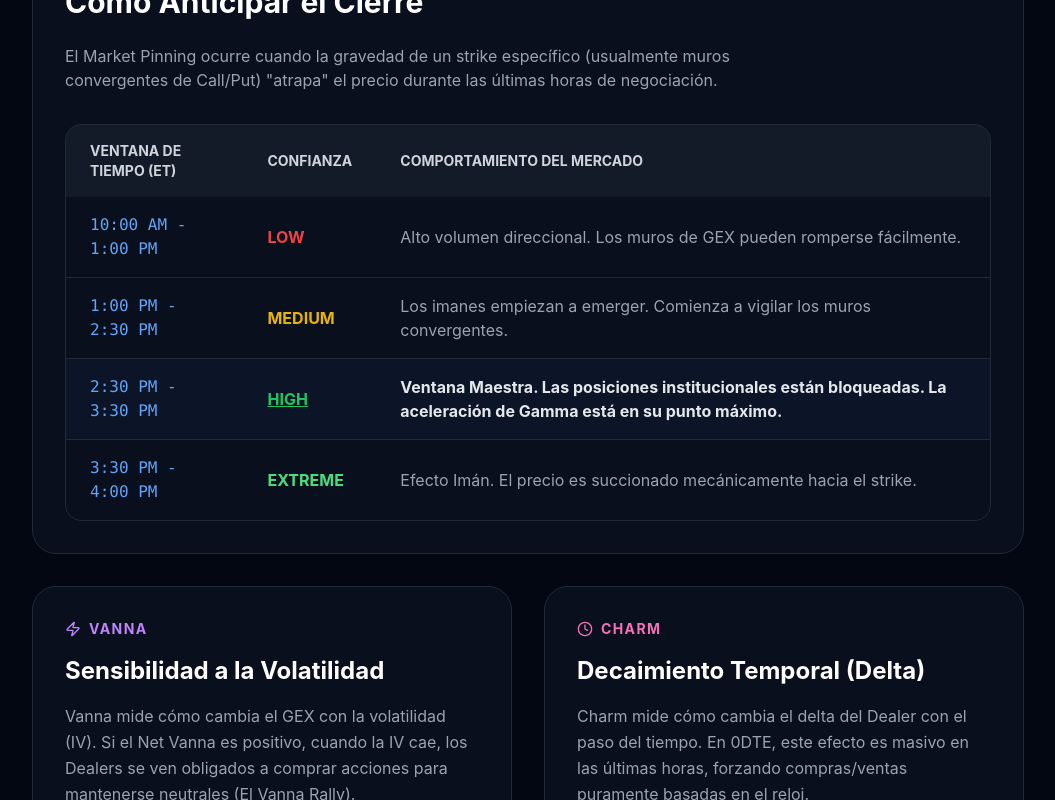
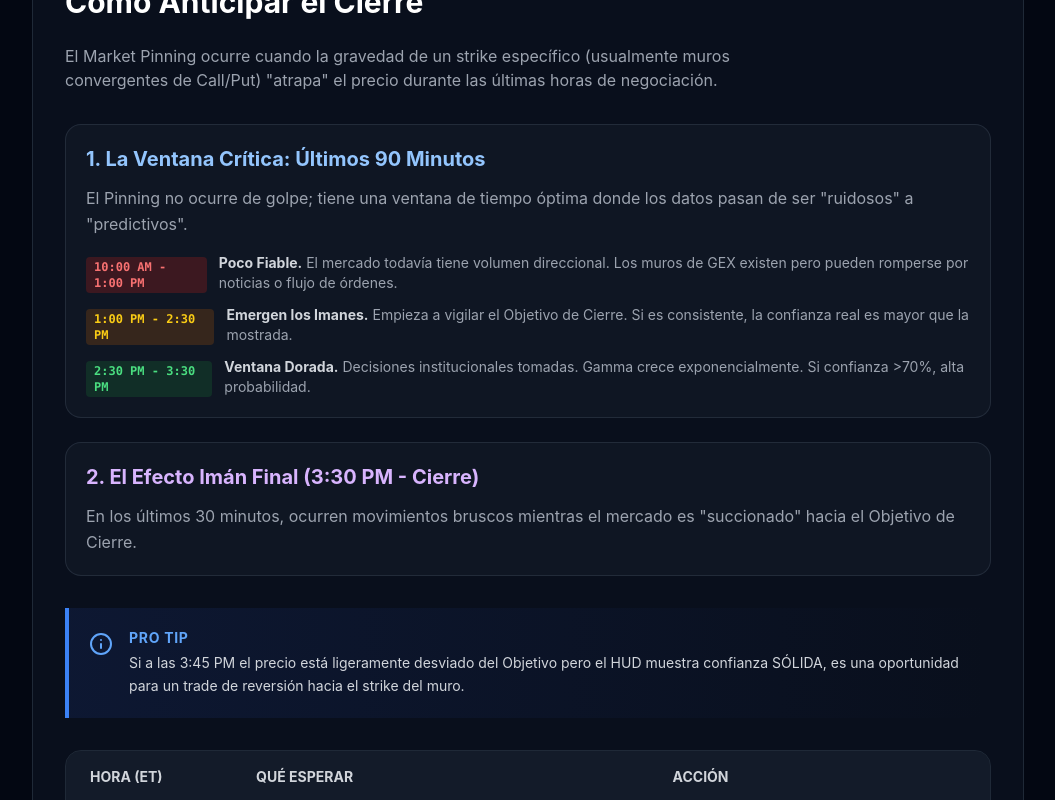
Before and after one commit to csubi1974/stream-app, a React (Vite) app: page /academy in a window 1280 px wide. Shown: the part 920-1720 px from the top of the page, without its empty margins (112-1167 px from the left). Built offline with nearby package versions, Linux system fonts and the light colour scheme.

Commit message:
feat: enhance academy pinning strategy with detailed timeline and pro tips

```diff
--- a/src/locales/en/translation.json
+++ b/src/locales/en/translation.json
@@ -307,5 +307,28 @@
     "MEDIUM": "MEDIUM",
     "HIGH": "HIGH",
     "EXTREME": "EXTREME",
-    "Academy Guide": "Academy Guide"
+    "Academy Guide": "Academy Guide",
+    "The Critical Window: Last 90 Minutes": "The Critical Window: Last 90 Minutes",
+    "Pinning does not happen at once; it has an optimal time window where data shifts from \"noisy\" to \"predictive\".": "Pinning does not happen at once; it has an optimal time window where data shifts from \"noisy\" to \"predictive\".",
+    "Unreliable.": "Unreliable.",
+    "Market still has directional volume. GEX walls exist but can be broken by news or order flow.": "Market still has directional volume. GEX walls exist but can be broken by news or order flow.",
+    "Magnets Emerge.": "Magnets Emerge.",
+    "Start watching the Pinning Target. If consistent, real confidence is higher than displayed.": "Start watching the Pinning Target. If consistent, real confidence is higher than displayed.",
+    "Golden Window.": "Golden Window.",
+    "Institutional decisions are made. Gamma grows exponentially. If confidence >70%, high probability.": "Institutional decisions are made. Gamma grows exponentially. If confidence >70%, high probability.",
+    "The Final Magnet Effect (3:30 PM - Close)": "The Final Magnet Effect (3:30 PM - Close)",
+    "In the last 30 minutes, sharp moves often occur as the market is \"sucked\" into the Pinning Target.": "In the last 30 minutes, sharp moves often occur as the market is \"sucked\" into the Pinning Target.",
+    "Pro Tip": "Pro Tip",
+    "If at 3:45 PM price is slightly off the Pinning Target but HUD shows SOLID confidence, that is an opportunity for a mean reversion trade toward the wall strike.": "If at 3:45 PM price is slightly off the Pinning Target but HUD shows SOLID confidence, that is an opportunity for a mean reversion trade toward the wall strike.",
+    "Time (ET)": "Time (ET)",
+    "What to Expect": "What to Expect",
+    "Open": "Open",
+    "Noise and volatility.": "Noise and volatility.",
+    "Ignore Pinning Target.": "Ignore Pinning Target.",
+    "HUD detects convergence.": "HUD detects convergence.",
+    "Identify Target.": "Identify Target.",
+    "Walls become \"SOLID\".": "Walls become \"SOLID\".",
+    "Validate Price Respect.": "Validate Price Respect.",
+    "Max Gamma Acceleration.": "Max Gamma Acceleration.",
+    "Execute if Valid.": "Execute if Valid."
 }
--- a/src/locales/es/translation.json
+++ b/src/locales/es/translation.json
@@ -314,5 +314,28 @@
     "MEDIUM": "MEDIA",
     "HIGH": "ALTA",
     "EXTREME": "EXTREMA",
-    "Academy Guide": "Guía de la Academia"
+    "Academy Guide": "Guía de la Academia",
+    "The Critical Window: Last 90 Minutes": "La Ventana Crítica: Últimos 90 Minutos",
+    "Pinning does not happen at once; it has an optimal time window where data shifts from \"noisy\" to \"predictive\".": "El Pinning no ocurre de golpe; tiene una ventana de tiempo óptima donde los datos pasan de ser \"ruidosos\" a \"predictivos\".",
+    "Unreliable.": "Poco Fiable.",
+    "Market still has directional volume. GEX walls exist but can be broken by news or order flow.": "El mercado todavía tiene volumen direccional. Los muros de GEX existen pero pueden romperse por noticias o flujo de órdenes.",
+    "Magnets Emerge.": "Emergen los Imanes.",
+    "Start watching the Pinning Target. If consistent, real confidence is higher than displayed.": "Empieza a vigilar el Objetivo de Cierre. Si es consistente, la confianza real es mayor que la mostrada.",
+    "Golden Window.": "Ventana Dorada.",
+    "Institutional decisions are made. Gamma grows exponentially. If confidence >70%, high probability.": "Decisiones institucionales tomadas. Gamma crece exponencialmente. Si confianza >70%, alta probabilidad.",
+    "The Final Magnet Effect (3:30 PM - Close)": "El Efecto Imán Final (3:30 PM - Cierre)",
+    "In the last 30 minutes, sharp moves often occur as the market is \"sucked\" into the Pinning Target.": "En los últimos 30 minutos, ocurren movimientos bruscos mientras el mercado es \"succionado\" hacia el Objetivo de Cierre.",
+    "Pro Tip": "Pro Tip",
+    "If at 3:45 PM price is slightly off the Pinning Target but HUD shows SOLID confidence, that is an opportunity for a mean reversion trade toward the wall strike.": "Si a las 3:45 PM el precio está ligeramente desviado del Objetivo pero el HUD muestra confianza SÓLIDA, es una oportunidad para un trade de reversión hacia el strike del muro.",
+    "Time (ET)": "Hora (ET)",
+    "What to Expect": "Qué Esperar",
+    "Open": "Apertura",
+    "Noise and volatility.": "Ruido y volatilidad.",
+    "Ignore Pinning Target.": "Ignorar Objetivo de Cierre.",
+    "HUD detects convergence.": "HUD detecta convergencia.",
+    "Identify Target.": "Identificar Objetivo.",
+    "Walls become \"SOLID\".": "Los muros se vuelven \"SÓLIDOS\".",
+    "Validate Price Respect.": "Validar Respeto del Precio.",
+    "Max Gamma Acceleration.": "Máxima Aceleración de Gamma.",
+    "Execute if Valid.": "Ejecutar si es Válido."
 }
--- a/src/pages/Academy.tsx
+++ b/src/pages/Academy.tsx
@@ -61,35 +61,81 @@ export function Academy() {
                         {t('Market Pinning occurs when the gravity of a specific strike (usually a convergent Call/Put Wall) "traps" the price during the final hours of trading.')}
                     </p>
 
+                    <div className="space-y-6 mb-8">
+                        <div className="p-5 bg-gray-800/30 border border-gray-700/50 rounded-2xl">
+                            <h3 className="text-xl font-bold mb-3 text-blue-300">1. {t('The Critical Window: Last 90 Minutes')}</h3>
+                            <p className="text-gray-400 leading-relaxed mb-4">
+                                {t('Pinning does not happen at once; it has an optimal time window where data shifts from "noisy" to "predictive".')}
+                            </p>
+                            <ul className="space-y-3">
+                                <li className="flex items-start space-x-3">
+                                    <span className="px-2 py-0.5 bg-red-900/40 text-red-400 rounded text-xs font-mono font-bold mt-1">10:00 AM - 1:00 PM</span>
+                                    <span className="text-gray-400 text-sm">
+                                        <strong className="text-gray-300">{t('Unreliable.')}</strong> {t('Market still has directional volume. GEX walls exist but can be broken by news or order flow.')}
+                                    </span>
+                                </li>
+                                <li className="flex items-start space-x-3">
+                                    <span className="px-2 py-0.5 bg-yellow-900/40 text-yellow-400 rounded text-xs font-mono font-bold mt-1">1:00 PM - 2:30 PM</span>
+                                    <span className="text-gray-400 text-sm">
+                                        <strong className="text-gray-300">{t('Magnets Emerge.')}</strong> {t('Start watching the Pinning Target. If consistent, real confidence is higher than displayed.')}
+                                    </span>
+                                </li>
+                                <li className="flex items-start space-x-3">
+                                    <span className="px-2 py-0.5 bg-green-900/40 text-green-400 rounded text-xs font-mono font-bold mt-1">2:30 PM - 3:30 PM</span>
+                                    <span className="text-gray-400 text-sm">
+                                        <strong className="text-gray-300">{t('Golden Window.')}</strong> {t('Institutional decisions are made. Gamma grows exponentially. If confidence >70%, high probability.')}
+                                    </span>
+                                </li>
+                            </ul>
+                        </div>
+
+                        <div className="p-5 bg-gray-800/30 border border-gray-700/50 rounded-2xl">
+                            <h3 className="text-xl font-bold mb-3 text-purple-300">2. {t('The Final Magnet Effect (3:30 PM - Close)')}</h3>
+                            <p className="text-gray-400 leading-relaxed">
+                                {t('In the last 30 minutes, sharp moves often occur as the market is "sucked" into the Pinning Target.')}
+                            </p>
+                        </div>
+                    </div>
+
+                    <div className="flex items-start space-x-4 p-5 bg-gradient-to-r from-blue-900/20 to-transparent border-l-4 border-blue-500 rounded-r-xl mb-8">
+                        <Info className="h-6 w-6 text-blue-400 flex-shrink-0 mt-1" />
+                        <div>
+                            <h4 className="text-blue-400 font-bold text-sm uppercase tracking-wider mb-1">{t('Pro Tip')}</h4>
+                            <p className="text-gray-300 text-sm leading-relaxed">
+                                {t('If at 3:45 PM price is slightly off the Pinning Target but HUD shows SOLID confidence, that is an opportunity for a mean reversion trade toward the wall strike.')}
+                            </p>
+                        </div>
+                    </div>
+
                     <div className="overflow-hidden border border-gray-800 rounded-2xl">
                         <table className="w-full text-left">
                             <thead className="bg-gray-800/50 text-gray-300 text-sm uppercase">
                                 <tr>
-                                    <th className="px-6 py-4">{t('Time Window (ET)')}</th>
-                                    <th className="px-6 py-4">{t('Confidence')}</th>
-                                    <th className="px-6 py-4">{t('Market Behavior')}</th>
+                                    <th className="px-6 py-4">{t('Time (ET)')}</th>
+                                    <th className="px-6 py-4">{t('What to Expect')}</th>
+                                    <th className="px-6 py-4">{t('Action')}</th>
                                 </tr>
                             </thead>
                             <tbody className="divide-y divide-gray-800 text-gray-400">
                                 <tr className="hover:bg-gray-800/20 transition-colors">
-                                    <td className="px-6 py-4 font-mono text-blue-400">10:00 AM - 1:00 PM</td>
-                                    <td className="px-6 py-4 text-red-500 font-bold">LOW</td>
-                                    <td className="px-6 py-4">{t('High directional volume. GEX walls can be broken easily.')}</td>
+                                    <td className="px-6 py-4 font-mono text-blue-400">{t('Open')}</td>
+                                    <td className="px-6 py-4">{t('Noise and volatility.')}</td>
+                                    <td className="px-6 py-4 text-red-400 font-bold">{t('Ignore Pinning Target.')}</td>
                                 </tr>
                                 <tr className="hover:bg-gray-800/20 transition-colors">
-                                    <td className="px-6 py-4 font-mono text-blue-400">1:00 PM - 2:30 PM</td>
-                                    <td className="px-6 py-4 text-yellow-500 font-bold">MEDIUM</td>
-                                    <td className="px-6 py-4">{t('Magnets begin to emerge. Start watching for convergent walls.')}</td>
+                                    <td className="px-6 py-4 font-mono text-blue-400">1:30 PM</td>
+                                    <td className="px-6 py-4">{t('HUD detects convergence.')}</td>
+                                    <td className="px-6 py-4 text-yellow-500 font-bold">{t('Identify Target.')}</td>
                                 </tr>
                                 <tr className="hover:bg-gray-800/20 transition-colors bg-blue-500/5">
-                                    <td className="px-6 py-4 font-mono text-blue-400">2:30 PM - 3:30 PM</td>
-                                    <td className="px-6 py-4 text-green-500 font-bold underline">HIGH</td>
-                                    <td className="px-6 py-4 font-bold text-gray-200">{t('Golden Window. Institutional positions are locked. Gamma acceleration is at peak.')}</td>
+                                    <td className="px-6 py-4 font-mono text-blue-400">2:30 PM</td>
+                                    <td className="px-6 py-4 font-bold text-gray-200">{t('Walls become "SOLID".')}</td>
+                                    <td className="px-6 py-4 text-green-500 font-bold">{t('Validate Price Respect.')}</td>
                                 </tr>
                                 <tr className="hover:bg-gray-800/20 transition-colors">
-                                    <td className="px-6 py-4 font-mono text-blue-400">3:30 PM - 4:00 PM</td>
-                                    <td className="px-6 py-4 text-green-400 font-bold">EXTREME</td>
-                                    <td className="px-6 py-4">{t('The Magnet Effect. Price is mechanically sucked into the strike.')}</td>
+                                    <td className="px-6 py-4 font-mono text-blue-400">3:30 PM</td>
+                                    <td className="px-6 py-4">{t('Max Gamma Acceleration.')}</td>
+                                    <td className="px-6 py-4 text-green-400 font-bold">{t('Execute if Valid.')}</td>
                                 </tr>
                             </tbody>
                         </table>
```
